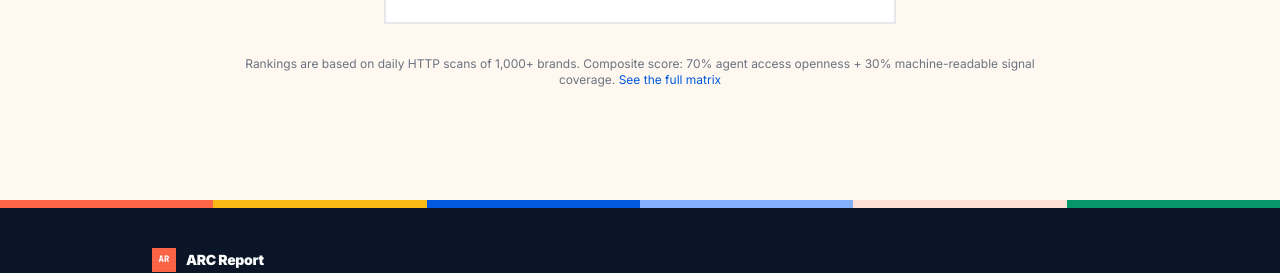
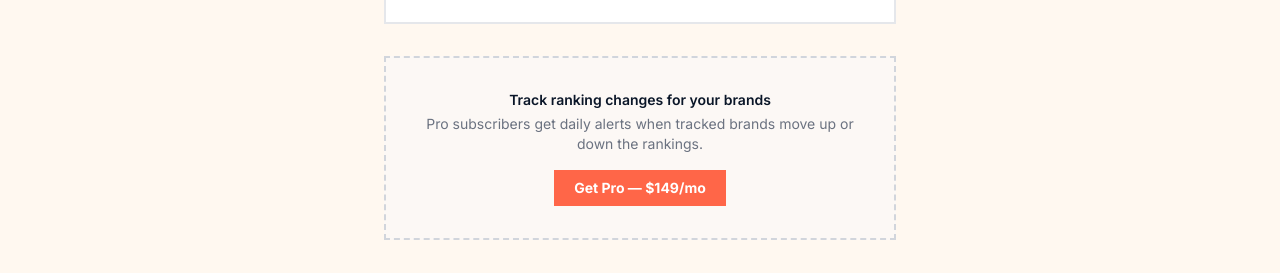
Before and after one commit to abab7575/arc-score, a Next.js app: page /leaderboard in a window 1280 px wide. Shown: the part 487-760 px from the top of the page. Built offline with nearby package versions, Linux system fonts and the light colour scheme; no server answers; the database is empty.

Commit message:
Leaderboard: add Pro upgrade CTA for ranking alerts
Co-Authored-By: Claude Opus 4.6 (1M context) <noreply@anthropic.com>

```diff
--- a/src/app/leaderboard/page.tsx
+++ b/src/app/leaderboard/page.tsx
@@ -173,6 +173,21 @@ export default function LeaderboardPage() {
           />
         </div>
 
+        <div className="mt-8 border-2 border-dashed border-gray-300 bg-gray-50/50 px-6 py-8 text-center max-w-lg mx-auto">
+          <p className="text-sm font-semibold text-foreground mb-1">
+            Track ranking changes for your brands
+          </p>
+          <p className="text-sm text-muted-foreground mb-4">
+            Pro subscribers get daily alerts when tracked brands move up or down the rankings.
+          </p>
+          <Link
+            href="/pricing"
+            className="inline-block text-sm font-bold text-white bg-[#FF6648] hover:bg-[#e85a3f] px-5 py-2 transition-colors"
+          >
+            Get Pro — $149/mo
+          </Link>
+        </div>
+
         <div className="mt-8 text-center text-xs text-muted-foreground">
           <p>
             Rankings are based on daily HTTP scans of 1,000+ brands.
```
